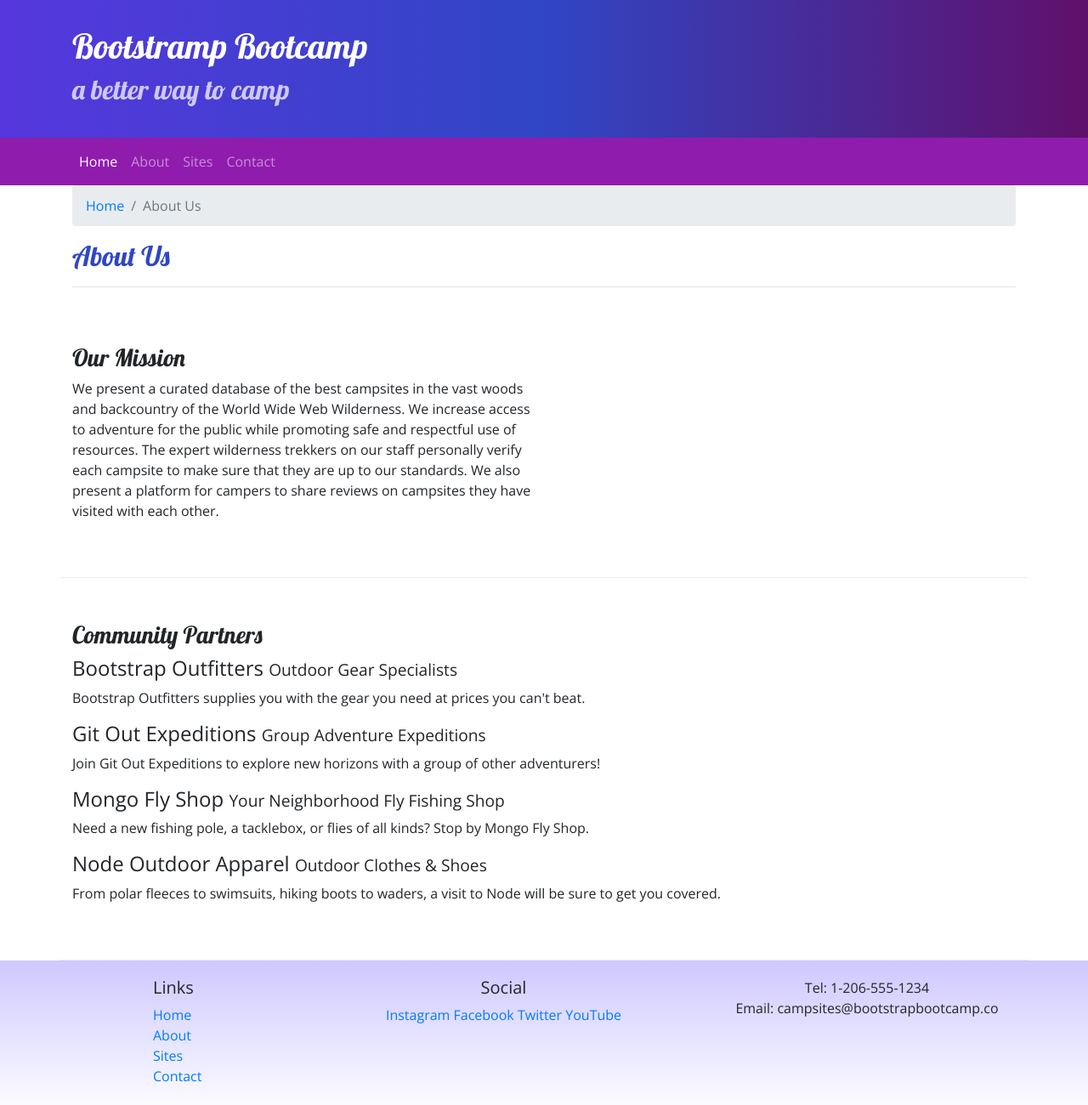
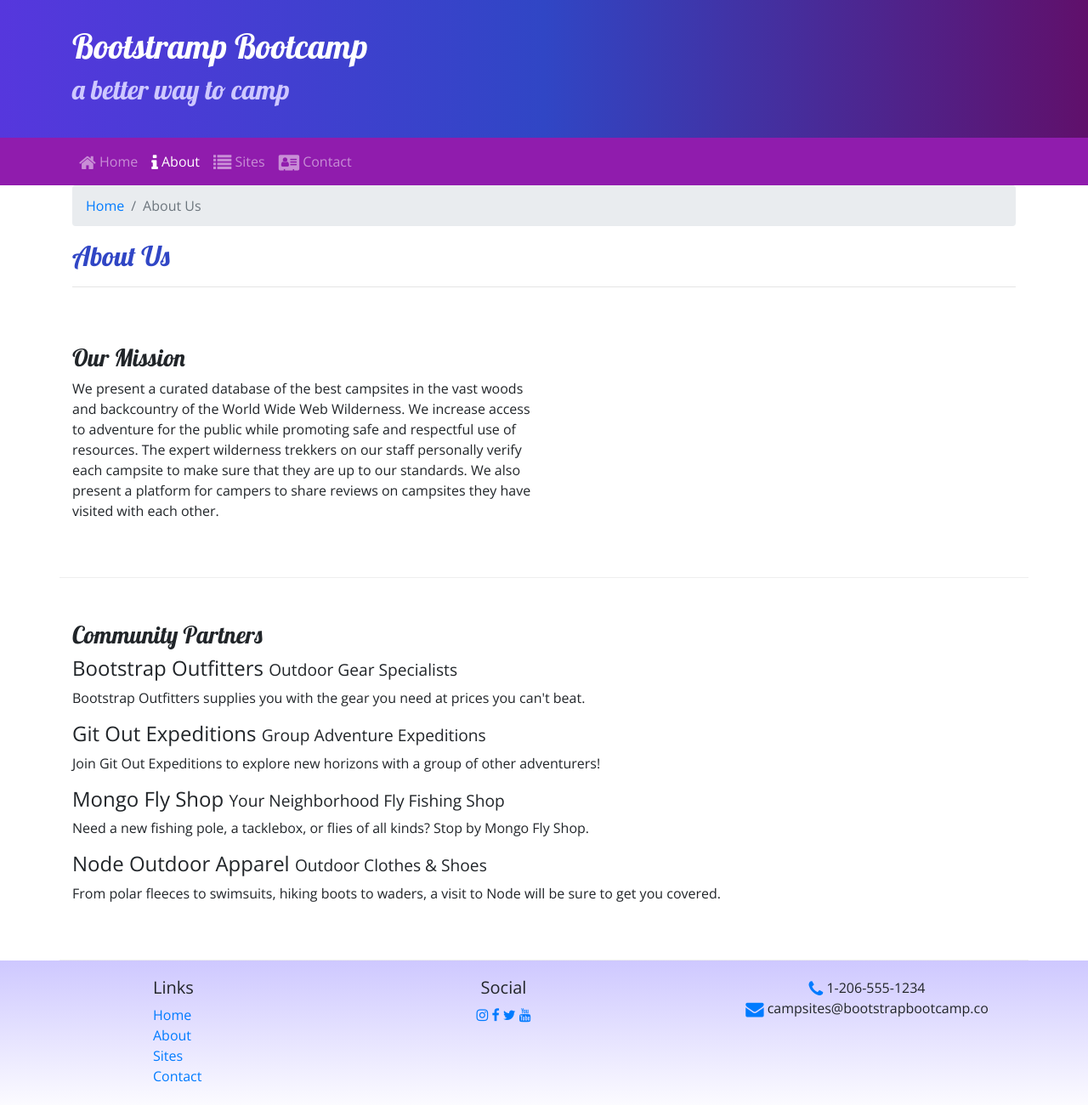
Before and after one commit to DrPepper17/BootStrapCampsite, a website: page aboutus.html in a window 1280 px wide. Shown: the whole page at 85% size. Drawn offline with nearby package versions, Linux system fonts and the light colour scheme.

Commit message:
Added font awesome icons

```diff
--- a/aboutus.html
+++ b/aboutus.html
@@ -11,8 +11,10 @@
     <link rel="stylesheet" href="node_modules/bootstrap/dist/css/bootstrap.min.css" />
 
     <!-- Additional CSS must be placed after Bootstrap CSS -->
+    <link rel="stylesheet" href="node_modules/font-awesome/css/font-awesome.min.css" />
     <link rel="stylesheet" href="https://fonts.googleapis.com/css?family=Lobster|Open+Sans" />
     <link rel="stylesheet" href="css/styles.css" />
+
     <title>Bootstrap Bootcamp: A Better Way To Camp</title>
 </head>
 
@@ -36,10 +38,10 @@
             </button>
             <div class="collapse navbar-collapse" id="bootstrapNavbar">
                 <ul class="navbar-nav">
-                    <li class="nav-item active"><a class="nav-link" href="index.html">Home</a></li>
-                    <li class="nav-item"><a class="nav-link" href="#">About</a></li>
-                    <li class="nav-item"><a class="nav-link" href="#">Sites</a></li>
-                    <li class="nav-item"><a class="nav-link" href="#">Contact</a></li>
+                    <li class="nav-item"><a class="nav-link" href="index.html"><i class="fa fa-home fa-lg"></i> Home</a></li>
+                    <li class="nav-item active"><a class="nav-link" href="#"><i class="fa fa-info fa-lg"></i> About</a></li>
+                    <li class="nav-item"><a class="nav-link" href="#"><i class="fa fa-list fa-lg"></i> Sites</a></li>
+                    <li class="nav-item"><a class="nav-link" href="#"><i class="fa fa-address-card fa-lg"></i> Contact</a></li>
                 </ul>
             </div>
         </div>
@@ -93,14 +95,15 @@
                 </div>
                 <div class="col-6 col-sm-5 text-center">
                     <h5>Social</h5>
-                    <a href="http://instagram.com/">Instagram</a>
-                    <a href="http://facebook.com/">Facebook</a>
-                    <a href="http://twitter.com/">Twitter</a>
-                    <a href="http://youtube.com/">YouTube</a>
+                    <a href="http://instagram.com/"><i class="fa fa-instagram"></i>
+                    </a>
+                    <a href="http://facebook.com/"><i class="fa fa-facebook"></i></a>
+                    <a href="http://twitter.com/"><i class="fa fa-twitter"></i></a>
+                    <a href="http://youtube.com/"><i class="fa fa-youtube"></i></a>
                 </div>
                 <div class="col-sm-4 text-center">
-                    Tel: 1-206-555-1234<br />
-                    Email: campsites@bootstrapbootcamp.co
+                    <i class="fa fa-phone fa-lg text-primary"></i> 1-206-555-1234<br />
+                    <i class="fa fa-envelope fa-lg text-primary"></i> campsites@bootstrapbootcamp.co
                 </div>
            </div>
         </div>
--- a/package.json
+++ b/package.json
@@ -15,6 +15,7 @@
   },
   "dependencies": {
     "bootstrap": "^4.5.2",
+    "font-awesome": "^4.7.0",
     "jquery": "^3.5.1",
     "popper.js": "^1.16.1"
   }
```
Also changed, not shown: index.html (+13 -10 lines), 1 other file.
